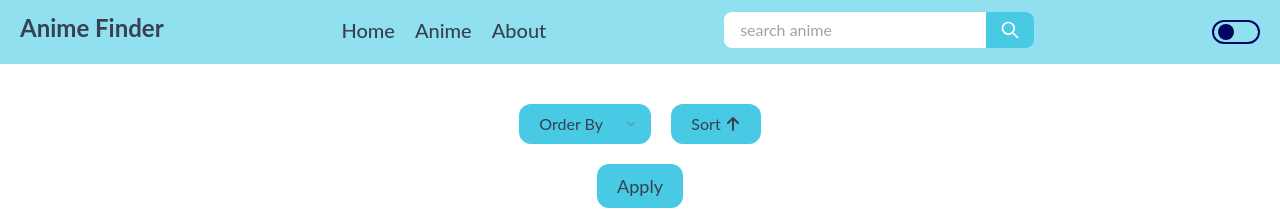
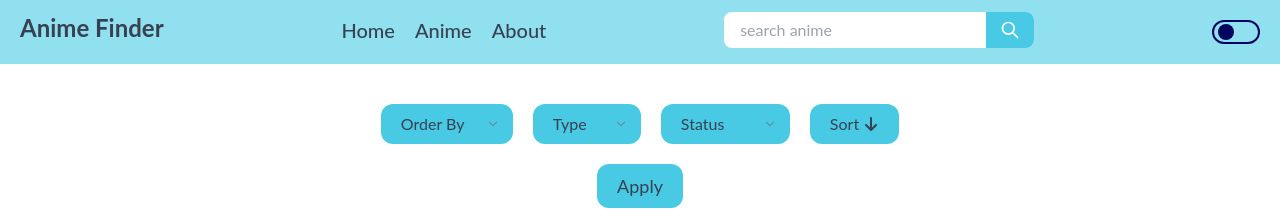
Before and after one commit to MFaqihRidho/animedb-website, a React (Create React App) app: page /search/1/page/1 in a window 1280 px wide. Shown: the top 210 px of the page. Built offline with nearby package versions, Linux system fonts and the light colour scheme; no server answers.

Commit message:
adding some filters

```diff
--- a/src/config/index.js
+++ b/src/config/index.js
@@ -18,9 +18,9 @@ export const getAiringAPI = () => {
     );
 };
 
-export const getSearchAPI = (keyword, num, order_by, sort) => {
+export const getSearchAPI = (keyword, num, order_by, sort, type, status) => {
     return fetch(
-        `https://api.jikan.moe/v4/anime?q=${keyword}&page=${num}&sfw&order_by=${order_by}&sort=${sort}`
+        `https://api.jikan.moe/v4/anime?q=${keyword}&page=${num}&sfw&order_by=${order_by}&sort=${sort}&type=${type}&status=${status}`
     )
         .then((res) => {
             if (res.ok) {
--- a/src/pages/search/index.js
+++ b/src/pages/search/index.js
@@ -13,11 +13,15 @@ export default function Search() {
     let [searchParams, setSearchParams] = useSearchParams();
     const orderBy = searchParams.get("order_by");
     const sortBy = searchParams.get("sort");
+    const typeBy = searchParams.get("type");
+    const statusBy = searchParams.get("status");
 
     // State
     const [nextPage, setNextPage] = useState(0);
     const [order, setOrder] = useState([]);
     const [sort, setSort] = useState("asc");
+    const [type, setType] = useState([]);
+    const [status, setStatus] = useState([]);
     const [queryParams, setQueryParams] = useState([]);
 
     const baseUrl = `/search/${params.value}/page/${params.number}`;
@@ -45,37 +49,64 @@ export default function Search() {
         }
     };
 
+    const handleChangeType = (e) => {
+        if (e.target.value !== "") {
+            setType(e.target.value);
+        } else {
+            setType("");
+        }
+    };
+
+    const handleChangeStatus = (e) => {
+        if (e.target.value !== "") {
+            setStatus(e.target.value);
+        } else {
+            setStatus("");
+        }
+    };
+
     const applyFilter = () => {
         setQueryParams(
-            `?${order !== "" ? `&order_by=${order}` : ""}&${
-                sort !== "" ? `sort=${sort}` : ""
+            `?${order !== "" ? `&order_by=${order}` : ""}${
+                sort !== "" ? `&sort=${sort}` : ""
+            }${type !== "" ? `&type=${type}` : ""}${
+                status !== "" ? `&status=${status}` : ""
             }`
         );
         navigate(
-            `${baseUrl}?${order !== "" ? `&order_by=${order}` : ""}&${
-                sort !== "" ? `sort=${sort}` : ""
+            `${baseUrl}?${order !== "" ? `&order_by=${order}` : ""}${
+                sort !== "" ? `&sort=${sort}` : ""
+            }${type !== "" ? `&type=${type}` : ""}${
+                status !== "" ? `&status=${status}` : ""
             }`
         );
-        console.log(sort);
+        console.log(type);
     };
 
     useEffect(() => {
         let mounted = true;
         scrollTop();
-        getSearchAPI(params.value, params.number).then((result) => {
-            if (mounted) {
-                setNextPage(result.pagination.last_visible_page);
-                setOrder("");
-            } else {
-                return;
+        getSearchAPI(params.value, params.number, orderBy, sortBy, typeBy).then(
+            (result) => {
+                if (mounted) {
+                    setNextPage(result.pagination.last_visible_page);
+                } else {
+                    return;
+                }
             }
-        });
+        );
         return () => (mounted = false);
-    }, [params.value]);
+    }, [params]);
 
     useEffect(() => {
         scrollTop();
-    }, [params.number]);
+    }, [params]);
+
+    useEffect(() => {
+        setOrder("");
+        setType("");
+        setSort("");
+    }, [params.value]);
 
     return (
         <div className="flex flex-col gap-2 pt-10">
@@ -95,7 +126,6 @@ export default function Search() {
                         </svg>
 
                         <select
-                            value={order}
                             onChange={(e) => handleChangeOrderBy(e)}
                             className="h-10 pl-5 pr-10 transition-all duration-300 outline-none appearance-none rounded-xl focus:ring-4 focus:ring-light_primary focus:dark:ring-dark_primary bg-light_secondary dark:bg-dark_secondary focus:outline-none active:outline-none"
                         >
@@ -112,6 +142,56 @@ export default function Search() {
                             <option value={"popularity"}>popularity</option>
                             <option value={"members"}>members</option>
                             <option value={"favorites"}>favorites</option>
+                        </select>
+                    </div>
+                    <div class="relative inline-flex">
+                        <svg
+                            class="w-2 h-2 absolute top-0 right-0 m-4 pointer-events-none"
+                            xmlns="http://www.w3.org/2000/svg"
+                            viewBox="0 0 412 232"
+                        >
+                            <path
+                                d="M206 171.144L42.678 7.822c-9.763-9.763-25.592-9.763-35.355 0-9.763 9.764-9.763 25.592 0 35.355l181 181c4.88 4.882 11.279 7.323 17.677 7.323s12.796-2.441 17.678-7.322l181-181c9.763-9.764 9.763-25.592 0-35.355-9.763-9.763-25.592-9.763-35.355 0L206 171.144z"
+                                fill="#648299"
+                                fill-rule="nonzero"
+                            />
+                        </svg>
+
+                        <select
+                            value={type}
+                            onChange={(e) => handleChangeType(e)}
+                            className="h-10 pl-5 pr-10 transition-all duration-300 outline-none appearance-none rounded-xl focus:ring-4 focus:ring-light_primary focus:dark:ring-dark_primary bg-light_secondary dark:bg-dark_secondary focus:outline-none active:outline-none"
+                        >
+                            <option value={""}>Type</option>
+                            <option value={"tv"}>tv</option>
+                            <option value={"movie"}>movie</option>
+                            <option value={"ova"}>ova</option>
+                            <option value={"special"}>special</option>
+                            <option value={"ona"}>ona</option>
+                            <option value={"music"}>music</option>
+                        </select>
+                    </div>
+                    <div class="relative inline-flex">
+                        <svg
+                            class="w-2 h-2 absolute top-0 right-0 m-4 pointer-events-none"
+                            xmlns="http://www.w3.org/2000/svg"
+                            viewBox="0 0 412 232"
+                        >
+                            <path
+                                d="M206 171.144L42.678 7.822c-9.763-9.763-25.592-9.763-35.355 0-9.763 9.764-9.763 25.592 0 35.355l181 181c4.88 4.882 11.279 7.323 17.677 7.323s12.796-2.441 17.678-7.322l181-181c9.763-9.764 9.763-25.592 0-35.355-9.763-9.763-25.592-9.763-35.355 0L206 171.144z"
+                                fill="#648299"
+                                fill-rule="nonzero"
+                            />
+                        </svg>
+
+                        <select
+                            onChange={(e) => handleChangeStatus(e)}
+                            className="h-10 pl-5 pr-10 transition-all duration-300 outline-none appearance-none rounded-xl focus:ring-4 focus:ring-light_primary focus:dark:ring-dark_primary bg-light_secondary dark:bg-dark_secondary focus:outline-none active:outline-none"
+                        >
+                            <option value={""}>Status</option>
+                            <option value={"airing"}>airing</option>
+                            <option value={"complete"}>complete</option>
+                            <option value={"upcoming"}>upcoming</option>
                         </select>
                     </div>
                     <div class="relative inline-flex">
@@ -163,6 +243,24 @@ export default function Search() {
                         Apply
                     </button>
                 </div>
+                <div className="flex md:flex-row flex-col md:gap-5 gap-3">
+                    <p
+                        className={`md:text-xl ${orderBy ? "block" : "hidden"}`}
+                    >{`Order By: ${orderBy}`}</p>
+                    <p
+                        className={`md:text-xl ${typeBy ? "block" : "hidden"}`}
+                    >{`Type: ${typeBy}`}</p>
+                    <p
+                        className={`md:text-xl ${
+                            statusBy ? "block" : "hidden"
+                        }`}
+                    >{`Status: ${statusBy}`}</p>
+                    <p
+                        className={`md:text-xl ${orderBy ? "block" : "hidden"}`}
+                    >{`Sort: ${
+                        sortBy === "asc" ? "ascending" : "descending"
+                    }`}</p>
+                </div>
             </div>
             <div className="flex flex-col justify-between min-h-screen">
                 <CardList
@@ -170,7 +268,9 @@ export default function Search() {
                         params.value,
                         params.number,
                         orderBy,
-                        sortBy
+                        sortBy,
+                        typeBy,
+                        statusBy
                     )}
                     title={`Result for ${params.value}`}
                     all={true}
```
